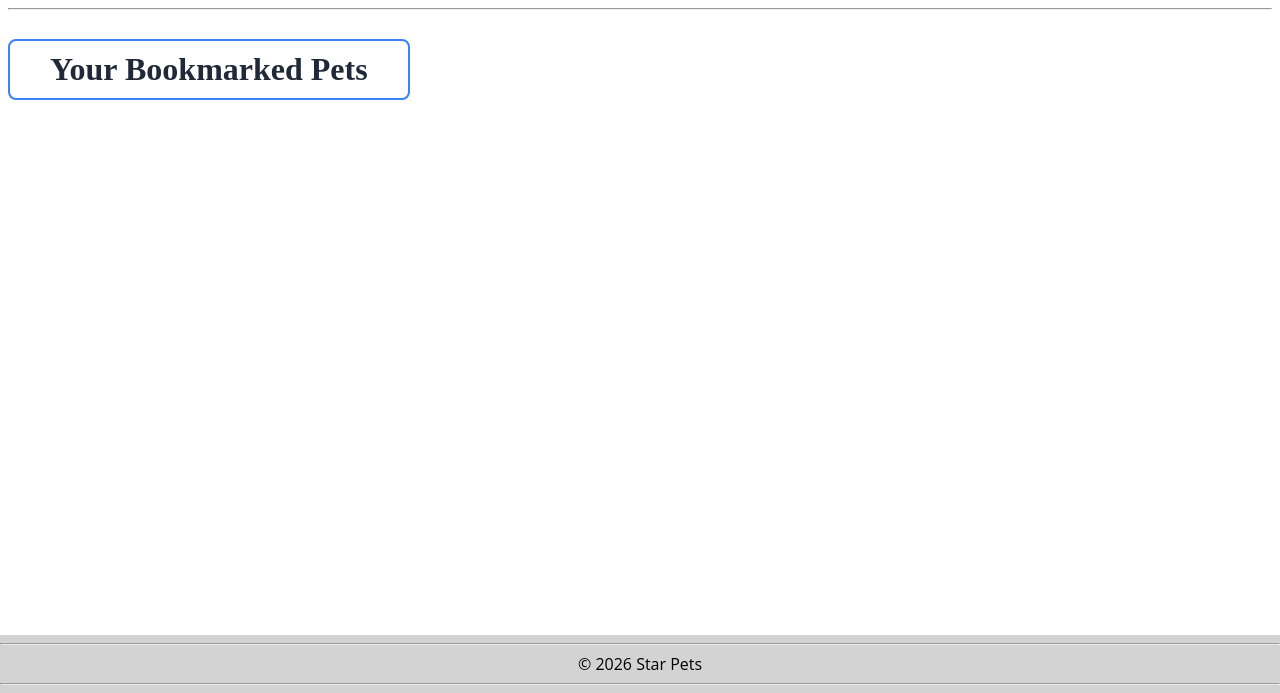
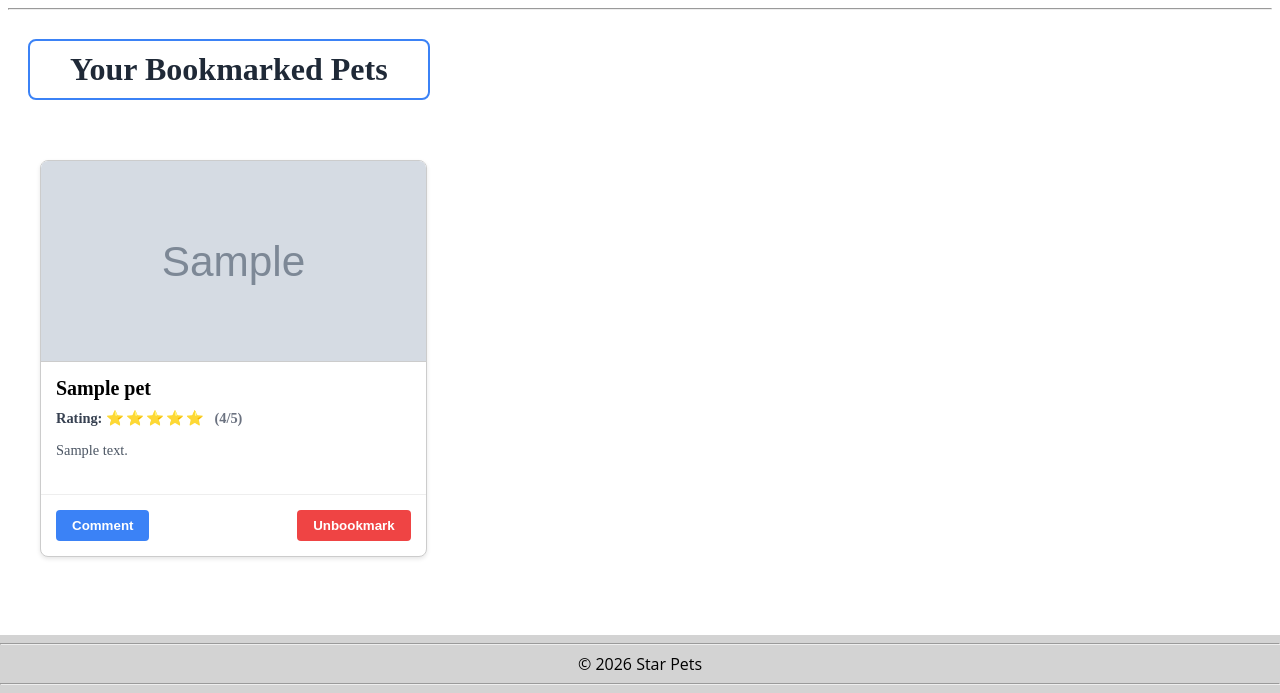
Before and after one commit to StevenHorne44/StarPets, a Django app: page /bookmark/ in a window 1280 px wide. Shown: the part 107-800 px from the top of the page. Run offline with Django 5.2, Linux system fonts and the light colour scheme; a user stored in the database is signed in; tables that the repository leaves empty hold one stand-in row (values such as "Sample post"); grey boxes marked "Sample" are stand-in pictures.

Commit message:
Implemented Bookmarks. Optimised code reuse (Pet Boxes fill in), reusable templates live in 'partials' now

```diff
--- a/pets/views.py
+++ b/pets/views.py
@@ -37,7 +37,14 @@ def categories(request):
 
 @login_required
 def bookmarks(request):
-    return render(request, 'pets/bookmarks.html')
+    # Fetch the pets that are bookmarked by the user
+    bookmarked_pets = Pet.objects.filter(bookmark__UserID=request.user)
+
+    # Add the bookmarked pets to the context dictionary and render the bookmarks template
+    context = {
+        'pets': bookmarked_pets
+    }
+    return render(request, 'pets/bookmarks.html', context)
 
 @login_required
 def upload_pets(request):
--- a/templates/pets/bookmarks.html
+++ b/templates/pets/bookmarks.html
@@ -1,7 +1,15 @@
-{% extends 'pets/base.html' %}
+{% extends 'pets/browse_base.html' %}
+
+{% load static %}
 
 {% block title %}Bookmarks{% endblock %}
 
-{% block content %}
-    <h1 class="main-header">Your Bookmarked Pets</h1>
+{% block page_header %}Your Bookmarked Pets{% endblock %}
+
+{% block grid_content %}
+    {% for pet in pets %}
+        {% include 'pets/partials/pet_box.html' with show_unbookmark=True %}
+    {% empty %}
+        <p>You have no bookmarked pets yet. Start exploring and bookmark your favorites!</p>
+    {% endfor %}
 {% endblock %}
--- a/templates/pets/browse_base.html
+++ b/templates/pets/browse_base.html
@@ -1,4 +1,5 @@
 {% extends 'pets/base.html' %}
+
 {% load static %}
 
 {% block content %}
--- /dev/null
+++ b/templates/pets/partials/pet_box.html
@@ -0,0 +1,31 @@
+{% load pet_filters %}
+
+<!-- Reusable template for filling in a Pet Box -->
+
+<div class="pet-box">
+    <!--Load Pet Picture if there is one-->
+    {% if pet.picture %}
+        <img src="{{ pet.picture.url }}" alt="{{ pet.name }}" class="pet-box-image">
+    {% else %}
+    <!-- Placeholder if no picture is available -->
+        <div class="pet-box-image"></div>
+    {% endif %}
+
+    <!-- Pet Information -->
+    <div class="pet-box-content">
+        <h2 class="pet-box-header">{{ pet.name }}</h2>
+        <div class="pet-box-rating">{{ pet.petrating_set.first.stars|default:0|draw_stars }}</div>
+        <p class="pet-box-description">{{ pet.description }}</p>
+    </div>
+
+    <!-- Action Buttons -->
+    <div class="pet-box-actions">
+        <button class="btn-pet-box btn-comment">Comment</button>
+
+        {% if show_unbookmark %}
+            <button class="btn-pet-box btn-unbookmark">Unbookmark</button>
+        {% else %}
+            <button class="btn-pet-box btn-bookmark">Bookmark</button>
+        {% endif %}
+    </div>
+</div>
```
Also changed, not shown: templates/pets/categories.html (+2 -27 lines), templates/pets/top_pets.html (+4 -3 lines).
